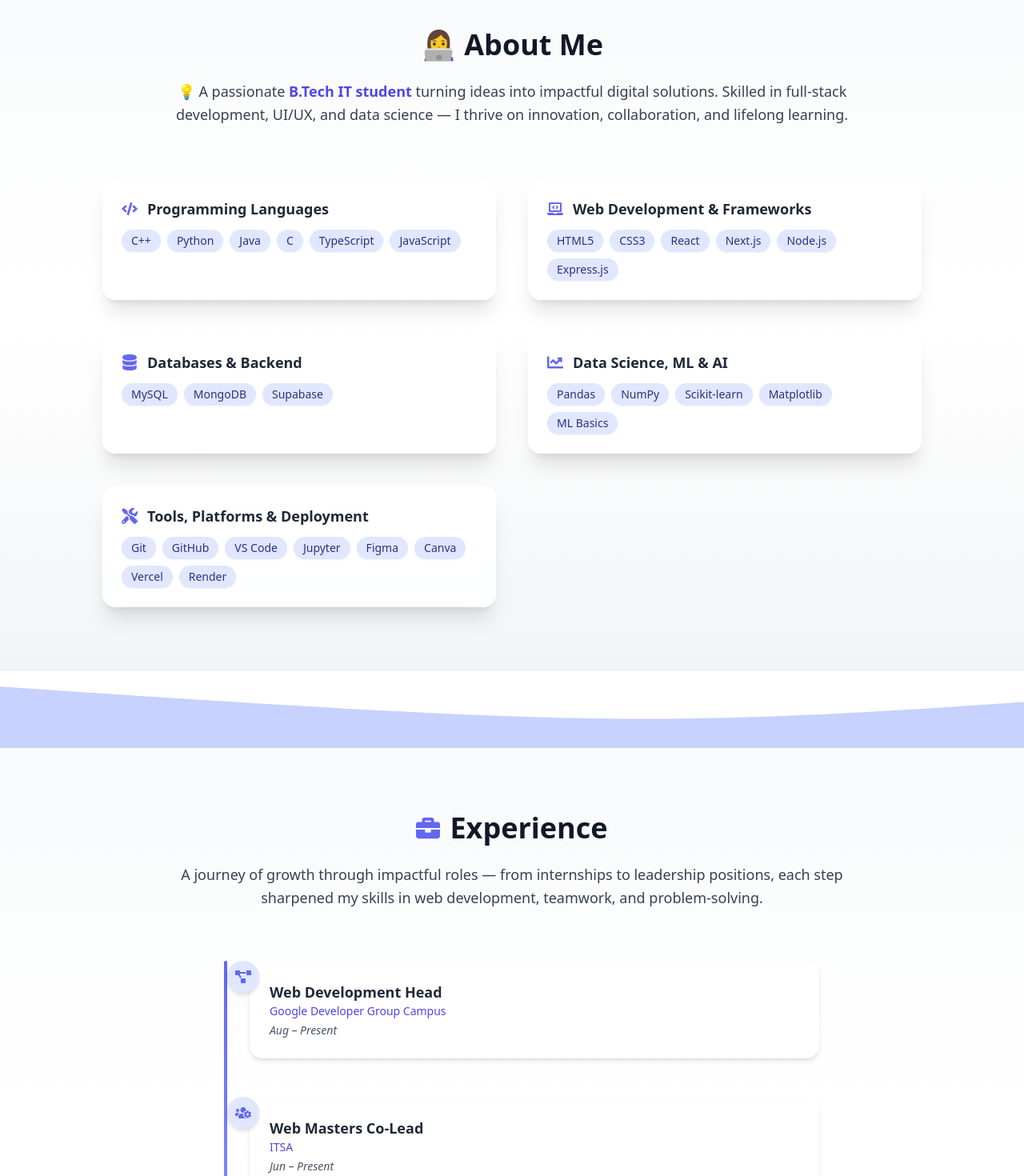
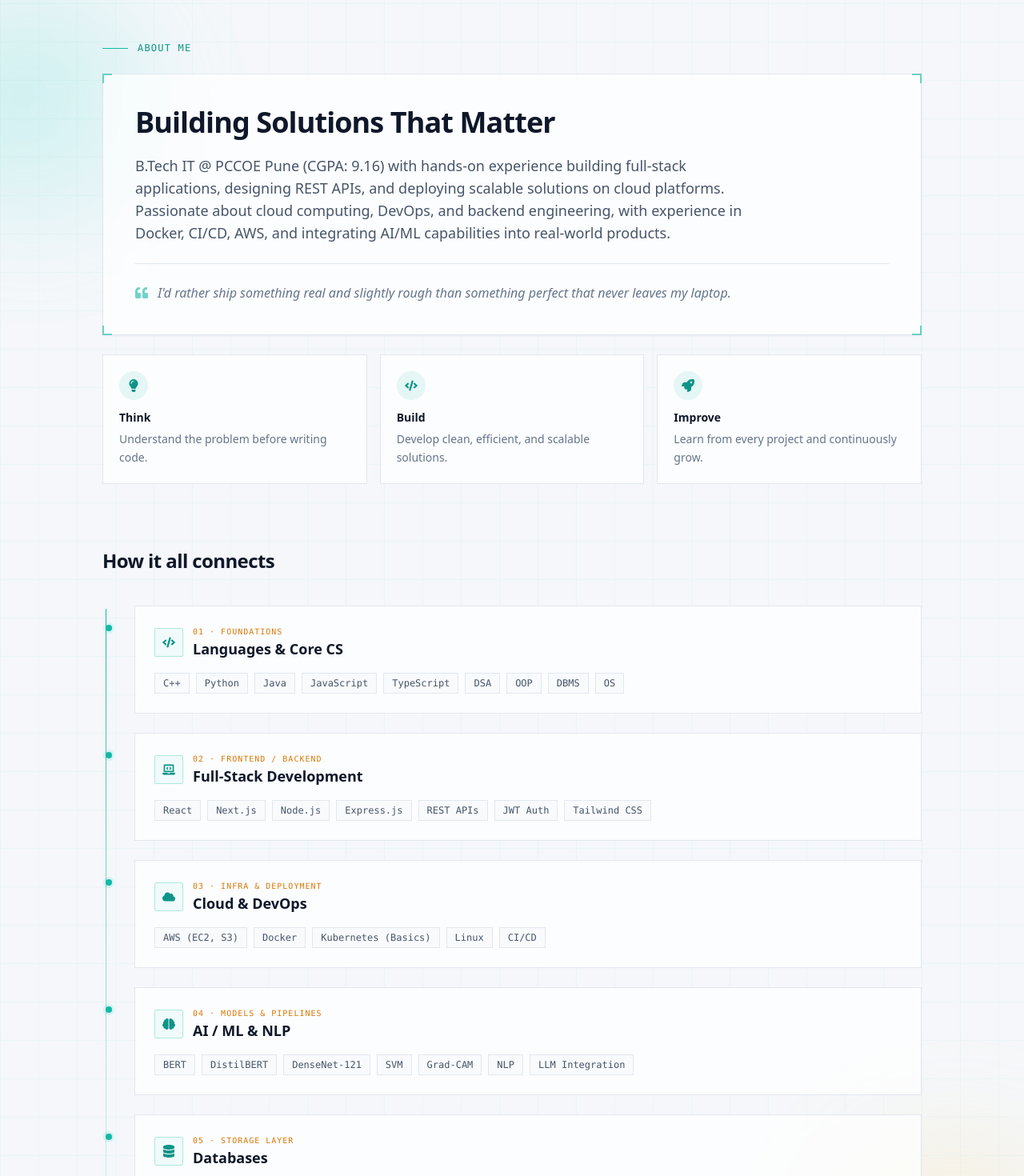
Before and after one commit to PradnyaKulkarni2005/MyPortfolio, a Next.js app: page / in a window 1280 px wide. Shown: the part 940-2410 px from the top of the page at 80% size. Built offline with nearby package versions, Linux system fonts and the light colour scheme.

Commit message:
updated about section

```diff
--- a/app/components/About.tsx
+++ b/app/components/About.tsx
@@ -1,94 +1,301 @@
 'use client';
 
-import React from 'react';
-import { motion } from 'framer-motion';
+import React, { useEffect, useRef, useState } from 'react';
+import { motion, useInView, animate } from 'framer-motion';
 import {
   FaCode,
+  FaLaptopCode,
+  FaBrain,
   FaDatabase,
+  FaCloud,
   FaTools,
-  FaChartLine,
-  FaLaptopCode,
+  FaRocket,
+  FaLightbulb,
+  FaUsers,
+  FaQuoteLeft,
 } from 'react-icons/fa';
 
-const techCategories = [
+/**
+ * Design concept: "Systems blueprint, warmed up"
+ * Pradnya builds across the stack — languages, frontend/backend, cloud,
+ * AI/ML, data, tooling — so the skill map keeps its schematic "trace" motif,
+ * but the opening now reads as a genuine personal introduction: how she
+ * works and what pulls her into a project, not a résumé restated.
+ */
+
+
+
+const principles = [
   {
-    title: 'Programming Languages',
-    icon: <FaCode className="text-indigo-500 dark:text-indigo-400 text-xl" />,
-    items: ['C++', 'Python', 'Java', 'C', 'TypeScript', 'JavaScript'],
+    icon: <FaLightbulb />,
+    title: "Think",
+    copy: "Understand the problem before writing code.",
   },
   {
-    title: 'Web Development & Frameworks',
-    icon: <FaLaptopCode className="text-indigo-500 dark:text-indigo-400 text-xl" />,
-    items: ['HTML5', 'CSS3', 'React', 'Next.js', 'Node.js', 'Express.js'],
+    icon: <FaCode />,
+    title: "Build",
+    copy: "Develop clean, efficient, and scalable solutions.",
   },
   {
-    title: 'Databases & Backend',
-    icon: <FaDatabase className="text-indigo-500 dark:text-indigo-400 text-xl" />,
-    items: ['MySQL', 'MongoDB', 'Supabase'],
+    icon: <FaRocket />,
+    title: "Improve",
+    copy: "Learn from every project and continuously grow.",
+  },
+];
+
+const stack = [
+  {
+    index: '01',
+    tag: 'FOUNDATIONS',
+    title: 'Languages & Core CS',
+    icon: <FaCode />,
+    items: ['C++', 'Python', 'Java', 'JavaScript', 'TypeScript', 'DSA', 'OOP', 'DBMS', 'OS'],
   },
   {
-    title: 'Data Science, ML & AI',
-    icon: <FaChartLine className="text-indigo-500 dark:text-indigo-400 text-xl" />,
-    items: ['Pandas', 'NumPy', 'Scikit-learn', 'Matplotlib', 'ML Basics'],
+    index: '02',
+    tag: 'FRONTEND / BACKEND',
+    title: 'Full-Stack Development',
+    icon: <FaLaptopCode />,
+    items: ['React', 'Next.js', 'Node.js', 'Express.js', 'REST APIs', 'JWT Auth', 'Tailwind CSS'],
   },
   {
-    title: 'Tools, Platforms & Deployment',
-    icon: <FaTools className="text-indigo-500 dark:text-indigo-400 text-xl" />,
-    items: ['Git', 'GitHub', 'VS Code', 'Jupyter', 'Figma', 'Canva', 'Vercel', 'Render'],
+    index: '03',
+    tag: 'INFRA & DEPLOYMENT',
+    title: 'Cloud & DevOps',
+    icon: <FaCloud />,
+    items: ['AWS (EC2, S3)', 'Docker', 'Kubernetes (Basics)', 'Linux', 'CI/CD'],
+  },
+  {
+    index: '04',
+    tag: 'MODELS & PIPELINES',
+    title: 'AI / ML & NLP',
+    icon: <FaBrain />,
+    items: ['BERT', 'DistilBERT', 'DenseNet-121', 'SVM', 'Grad-CAM', 'NLP', 'LLM Integration'],
+  },
+  {
+    index: '05',
+    tag: 'STORAGE LAYER',
+    title: 'Databases',
+    icon: <FaDatabase />,
+    items: ['PostgreSQL', 'MySQL', 'MongoDB', 'Supabase'],
+  },
+  {
+    index: '06',
+    tag: 'WORKFLOW',
+    title: 'Tools & Platforms',
+    icon: <FaTools />,
+    items: ['Git', 'GitHub', 'VS Code', 'Figma', 'Vercel', 'Render'],
   },
 ];
+
+function StatValue({
+  value,
+  decimals = 0,
+  suffix = '',
+}: {
+  value: number;
+  decimals?: number;
+  suffix?: string;
+}) {
+  const ref = useRef<HTMLSpanElement>(null);
+  const isInView = useInView(ref, { once: true, margin: '-40px' });
+  const [display, setDisplay] = useState(0);
+
+  useEffect(() => {
+    if (!isInView) return;
+    const controls = animate(0, value, {
+      duration: 1.3,
+      ease: 'easeOut',
+      onUpdate: (v) => setDisplay(v),
+    });
+    return () => controls.stop();
+  }, [isInView, value]);
+
+  return (
+    <span ref={ref} className="tabular-nums">
+      {display.toFixed(decimals)}
+      {suffix}
+    </span>
+  );
+}
+
+function CornerBrackets({ className = '' }: { className?: string }) {
+  return (
+    <div className={`pointer-events-none absolute inset-0 ${className}`}>
+      <span className="absolute -left-px -top-px h-3 w-3 border-l-2 border-t-2 border-teal-500/60 dark:border-teal-400/60" />
+      <span className="absolute -right-px -top-px h-3 w-3 border-r-2 border-t-2 border-teal-500/60 dark:border-teal-400/60" />
+      <span className="absolute -bottom-px -left-px h-3 w-3 border-b-2 border-l-2 border-teal-500/60 dark:border-teal-400/60" />
+      <span className="absolute -bottom-px -right-px h-3 w-3 border-b-2 border-r-2 border-teal-500/60 dark:border-teal-400/60" />
+    </div>
+  );
+}
 
 const About = () => {
   return (
     <section
       id="about"
-      className="scroll-mt-24 py-20 px-6 md:px-16 bg-gradient-to-b from-gray-50 via-white to-gray-100 dark:from-gray-900 dark:via-gray-800 dark:to-gray-900 transition-colors duration-300"
+      className="relative scroll-mt-24 overflow-hidden bg-[#F5F7FA] px-6 py-24 transition-colors duration-300 dark:bg-[#0A1420] md:px-16"
     >
+      {/* faint blueprint grid backdrop */}
+      <div
+        className="pointer-events-none absolute inset-0 opacity-[0.05] dark:opacity-[0.08]"
+        style={{
+          backgroundImage:
+            'linear-gradient(#2DD4BF 1px, transparent 1px), linear-gradient(90deg, #2DD4BF 1px, transparent 1px)',
+          backgroundSize: '48px 48px',
+        }}
+      />
+
+      {/* ambient glow blobs for warmth */}
+      <div className="pointer-events-none absolute -left-24 top-10 h-72 w-72 animate-float-slow rounded-full bg-gradient-to-br from-teal-400/25 to-cyan-300/10 blur-3xl dark:from-teal-400/15 dark:to-cyan-300/5" />
+      <div className="pointer-events-none absolute -right-20 bottom-10 h-80 w-80 animate-float rounded-full bg-gradient-to-br from-amber-300/20 to-orange-200/10 blur-3xl dark:from-amber-400/10 dark:to-orange-300/5" />
+
+      <div className="relative mx-auto max-w-5xl">
+        {/* Eyebrow */}
         <motion.div
-        initial={{ opacity: 0, y: 30 }}
+          initial={{ opacity: 0, y: -10 }}
           whileInView={{ opacity: 1, y: 0 }}
-        transition={{ duration: 0.8 }}
+          transition={{ duration: 0.5 }}
           viewport={{ once: true }}
-        className="max-w-4xl mx-auto text-center"
+          className="mb-6 flex items-center gap-3"
         >
-        <h2 className="text-4xl font-bold text-gray-900 dark:text-white mb-6">👩‍💻 About Me</h2>
-        <p className="text-lg text-gray-700 dark:text-gray-300 leading-relaxed">
-          💡 A passionate <span className="font-semibold text-indigo-600 dark:text-indigo-400">B.Tech IT student</span>{' '}
-          turning ideas into impactful digital solutions. Skilled in{' '}
-          <span className="font-medium">full-stack development</span>,{' '}
-          <span className="font-medium">UI/UX</span>, and{' '}
-          <span className="font-medium">data science</span> — I thrive on innovation, collaboration, and lifelong learning.
+          <span className="h-px w-8 bg-teal-500 dark:bg-teal-400" />
+          <span className="font-mono text-xs uppercase tracking-widest text-teal-600 dark:text-teal-400">
+            About Me
+          </span>
+        </motion.div>
+
+        {/* Intro panel */}
+        <motion.div
+          initial={{ opacity: 0, y: 24 }}
+          whileInView={{ opacity: 1, y: 0 }}
+          transition={{ duration: 0.7, ease: 'easeOut' }}
+          viewport={{ once: true }}
+          className="relative border border-slate-200 bg-white/70 p-8 shadow-sm backdrop-blur-sm dark:border-teal-400/10 dark:bg-white/[0.02] md:p-10"
+        >
+          <CornerBrackets />
+          <h2 className="text-3xl font-bold tracking-tight text-slate-900 dark:text-white md:text-4xl">
+            Building Solutions That Matter
+          </h2>
+          <p className="mt-5 max-w-3xl text-base leading-relaxed text-slate-600 dark:text-slate-300 md:text-lg">
+  B.Tech IT @ PCCOE Pune (CGPA: 9.16) with hands-on experience building full-stack applications, designing REST APIs, and deploying scalable solutions on cloud platforms. Passionate about cloud computing, DevOps, and backend engineering, with experience in Docker, CI/CD, AWS, and integrating AI/ML capabilities into real-world products.
+
+</p>
+
+
+
+          <div className="mt-6 flex items-start gap-3 border-t border-slate-200 pt-6 dark:border-white/10">
+            <FaQuoteLeft className="mt-1 shrink-0 text-teal-500/60 dark:text-teal-400/50" />
+            <p className="text-base italic text-slate-500 dark:text-slate-400">
+              I&apos;d rather ship something real and slightly rough than something perfect that
+              never leaves my laptop.
+            </p>
+          </div>
+        </motion.div>
+
+        {/* How I work */}
+        <div className="mt-6 grid grid-cols-1 gap-4 sm:grid-cols-3">
+          {principles.map((p, i) => (
+            <motion.div
+              key={p.title}
+              initial={{ opacity: 0, y: 16 }}
+              whileInView={{ opacity: 1, y: 0 }}
+              transition={{ duration: 0.5, delay: i * 0.1 }}
+              viewport={{ once: true }}
+              whileHover={{ y: -4 }}
+              className="group relative overflow-hidden border border-slate-200 bg-white/70 p-5 backdrop-blur-sm transition-colors hover:border-teal-500/50 dark:border-teal-400/10 dark:bg-white/[0.02] dark:hover:border-teal-400/40"
+            >
+              <span className="flex h-9 w-9 items-center justify-center rounded-full bg-teal-500/10 text-teal-600 transition-transform duration-300 group-hover:scale-110 dark:text-teal-400">
+                {p.icon}
+              </span>
+              <h3 className="mt-3 text-sm font-semibold text-slate-900 dark:text-white">
+                {p.title}
+              </h3>
+              <p className="mt-1.5 text-sm leading-relaxed text-slate-500 dark:text-slate-400">
+                {p.copy}
               </p>
             </motion.div>
+          ))}
+        </div>
 
-      <div className="mt-16 grid grid-cols-1 sm:grid-cols-2 md:grid-cols-2 gap-10 max-w-5xl mx-auto">
-        {techCategories.map((category, index) => (
+
+
+        {/* Stack schematic */}
+        <div className="relative mt-20">
+          <motion.h3
+            initial={{ opacity: 0, y: 10 }}
+            whileInView={{ opacity: 1, y: 0 }}
+            transition={{ duration: 0.5 }}
+            viewport={{ once: true }}
+            className="mb-10 text-2xl font-bold tracking-tight text-slate-900 dark:text-white"
+          >
+            How it all connects
+          </motion.h3>
+
+          <div className="relative pl-8 md:pl-10">
+            {/* animated trace / spine */}
             <motion.div
-            key={index}
-            initial={{ opacity: 0, y: 40 }}
-            whileInView={{ opacity: 1, y: 0 }}
-            transition={{ delay: index * 0.1, duration: 0.6 }}
+              initial={{ scaleY: 0 }}
+              whileInView={{ scaleY: 1 }}
+              transition={{ duration: 1.2, ease: 'easeInOut' }}
               viewport={{ once: true }}
-            className="bg-white/90 dark:bg-gray-800 rounded-2xl shadow-xl dark:shadow-none p-6 hover:shadow-2xl transition-shadow backdrop-blur"
+              style={{ transformOrigin: 'top' }}
+              className="absolute left-[3px] top-1 bottom-1 w-px bg-gradient-to-b from-teal-500 via-teal-500/40 to-transparent dark:from-teal-400 dark:via-teal-400/40 md:left-1"
+            />
+
+            <div className="flex flex-col gap-6">
+              {stack.map((layer, i) => (
+                <motion.div
+                  key={layer.index}
+                  initial={{ opacity: 0, x: -16 }}
+                  whileInView={{ opacity: 1, x: 0 }}
+                  transition={{ duration: 0.5, delay: i * 0.12 }}
+                  viewport={{ once: true }}
+                  className="group relative"
                 >
-            <div className="flex items-center gap-3 mb-3">
-              {category.icon}
-              <h3 className="text-lg font-semibold text-gray-800 dark:text-white">
-                {category.title}
+                  {/* node dot on the spine */}
+                  <motion.span
+                    initial={{ scale: 0 }}
+                    whileInView={{ scale: 1 }}
+                    transition={{ duration: 0.3, delay: i * 0.12 + 0.3 }}
+                    viewport={{ once: true }}
+                    className="absolute -left-8 top-6 h-2 w-2 animate-pulse-soft rounded-full bg-teal-500 shadow-[0_0_0_3px_rgba(45,212,191,0.15)] dark:bg-teal-400 md:-left-9"
+                  />
+
+                  <div className="relative overflow-hidden border border-slate-200 bg-white/70 p-5 backdrop-blur-sm transition-all duration-300 hover:border-teal-500/50 hover:shadow-[0_0_24px_-8px_rgba(45,212,191,0.35)] dark:border-teal-400/10 dark:bg-white/[0.02] dark:hover:border-teal-400/40 md:p-6">
+                    <div className="flex flex-wrap items-start justify-between gap-3">
+                      <div className="flex items-center gap-3">
+                        <span className="flex h-9 w-9 shrink-0 items-center justify-center rounded-sm border border-teal-500/30 bg-teal-500/5 text-teal-600 transition-colors group-hover:bg-teal-500/10 dark:border-teal-400/20 dark:text-teal-400">
+                          {layer.icon}
+                        </span>
+                        <div>
+                          <div className="font-mono text-[10px] tracking-widest text-amber-600 dark:text-amber-400">
+                            {layer.index} · {layer.tag}
+                          </div>
+                          <h3 className="text-base font-semibold text-slate-900 dark:text-white md:text-lg">
+                            {layer.title}
                           </h3>
                         </div>
-            <ul className="flex flex-wrap gap-2 text-sm">
-              {category.items.map((item, i) => (
+                      </div>
+                    </div>
+
+                    <ul className="mt-4 flex flex-wrap gap-2">
+                      {layer.items.map((item) => (
                         <li
-                  key={i}
-                  className="bg-indigo-100 dark:bg-indigo-700 text-indigo-900 dark:text-white px-3 py-1 rounded-full shadow-sm"
+                          key={item}
+                          className="relative overflow-hidden border border-slate-200 bg-slate-50 px-2.5 py-1 font-mono text-xs text-slate-600 transition-colors group-hover:border-teal-500/30 dark:border-white/10 dark:bg-white/[0.03] dark:text-slate-300"
                         >
+                          <span className="pointer-events-none absolute inset-0 animate-shimmer opacity-0 transition-opacity duration-300 group-hover:opacity-100" />
                           {item}
                         </li>
                       ))}
                     </ul>
+                  </div>
                 </motion.div>
               ))}
+            </div>
+          </div>
+        </div>
       </div>
     </section>
   );
```
Lines whose indentation alone changed are shown as unchanged.
